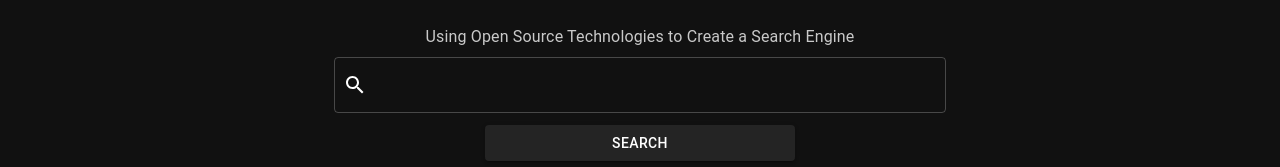
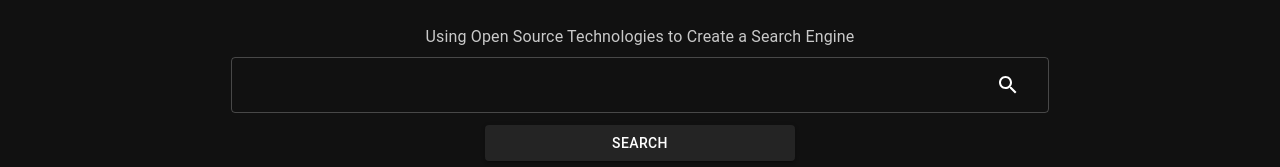
Before and after one commit to EngineersBox/NewsAggregator, a React (Create React App) app in the folder frontend_new/: page /search in a window 1280 px wide. Shown: the part 153-320 px from the top of the page. Built offline with nearby package versions, Linux system fonts and the light colour scheme; no server answers.

Commit message:
Make search icon at end of search input make the icon clickable and have same function as search Remove Large search button after first search

```diff
--- a/frontend_new/src/components/Search.tsx
+++ b/frontend_new/src/components/Search.tsx
@@ -10,6 +10,7 @@ import { useHistory } from "react-router-dom";
 import InputAdornment from "@material-ui/core/InputAdornment";
 import SearchIcon from "@material-ui/icons/Search";
 import IconButton from "@material-ui/core/IconButton";
+import Box from "@material-ui/core/Box";
 import Autocomplete from "@material-ui/lab/Autocomplete";
 import { useFetch } from "./Get";
 import AutoCompleteRes from "./AutoCompleteRes";
@@ -89,7 +90,7 @@ function SearchInfo(props: props) {
       <Grid item xs={12}>
         {!urlQuery && <FrontPageInfo />}
       </Grid>
-      <Grid item xs={12} lg={urlQuery ? 4 : 6}>
+      <Grid item xs={12} lg={8}>
         <Autocomplete
           freeSolo
           id="free-solo-2-demo"
@@ -106,10 +107,12 @@ function SearchInfo(props: props) {
               fullWidth
               InputProps={{
                 ...params.InputProps,
-                startAdornment: (
+                endAdornment: (
                   //@ts-ignore:
                   <InputAdornment>
-                    <SearchIcon />
+                    <IconButton onClick={() => getRes(searchInput, false)}>
+                      <SearchIcon />
+                    </IconButton>
                   </InputAdornment>
                 ),
                 type: "search",
@@ -121,7 +124,7 @@ function SearchInfo(props: props) {
       {!urlQuery && <Grid item lg={12} />}
       <Grid
         alignItems="stretch"
-        style={{ display: "inline-block" }}
+        style={{ display: urlQuery ? "none" : "inline-block" }}
         xs={6}
         lg={3}
       >
```
